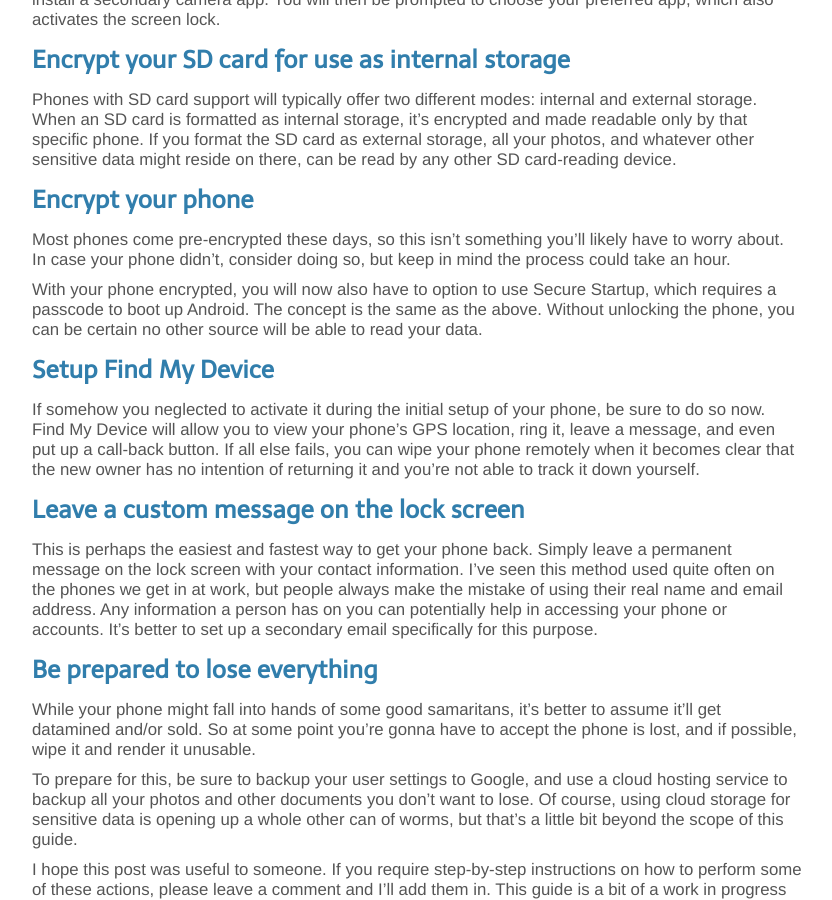
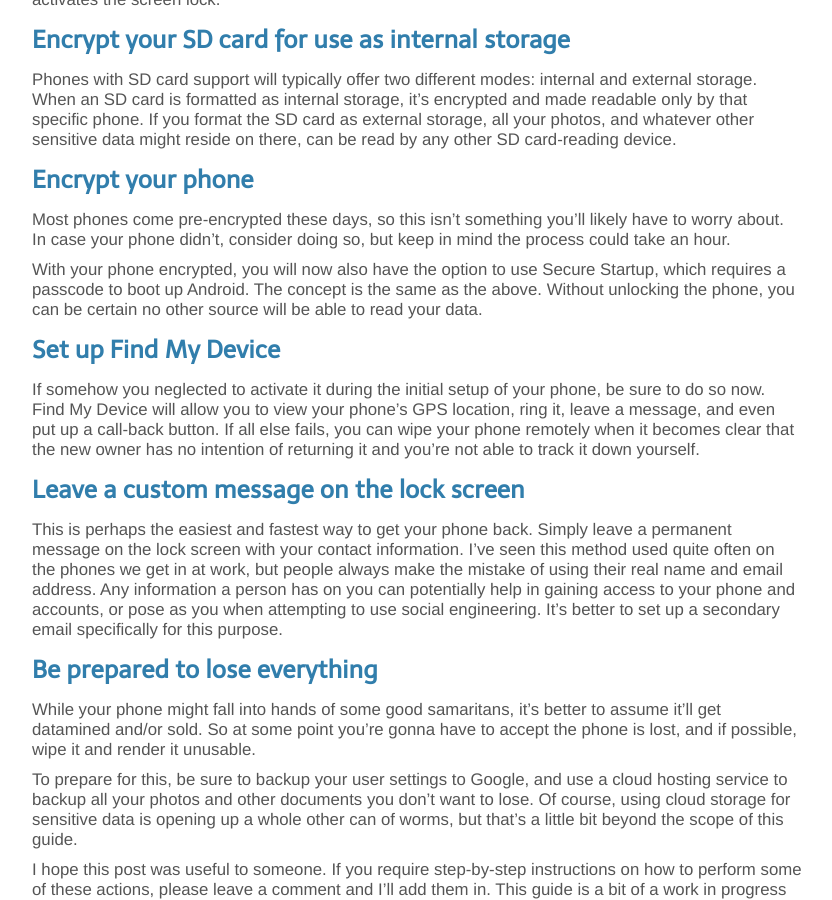
Before and after one commit to dimitrisneed/dimitrisneed.github.io, a Jekyll site: the page built from _posts/2018-12-23-Protect-your-phone-in-case-off-loss.md, in a window 1280 px wide and 900 px high, scrolled down 1562 px. Shown: the whole window, without its empty margins (23-855 px from the left). Built offline with Jekyll 4.4.1, drawn with Linux system fonts in a browser that asks for light colours; nearby versions of some CDN libraries; comment, search, counter and statistics services are not loaded; some of the changed text lies outside the part shown.

Commit message:
Update to first blog

```diff
--- a/_posts/2018-12-23-Protect-your-phone-in-case-off-loss.md
+++ b/_posts/2018-12-23-Protect-your-phone-in-case-off-loss.md
@@ -16,9 +16,8 @@
 
 ### But don’t use Smart Lock
 While fingerprint authentication has its faults, like the one scenario described above, it’s still far more secure than Google’s “Smart Lock” offerings.
-Face recognition is getting better but can still be fooled with a picture. If you like this method, consider using iris scanning instead.
-With GPS-based authentication, your phone will still be unlocked outside the house.
-Using a Bluetooth device isn’t very secure at all unless somehow this device is permanently attached to your body, and even then your phone can still be unlocked from a distance. All in all, avoid these.
+Face recognition is getting better but can still be fooled with a picture. Consider using iris scanning instead if you like this method. GPS-based smart lock is notoriously buggy and has far too large a range to provide any real protection.
+Keeping your phone unlocked while paired with a bluetooth device isn't very secure when on the go, but it's at least a safer alternative to GPS when at home. All in all though, avoid these if you can.
 
 ### PIN your SIM
 As a result of the many ways to lock one’s phone, the traditional SIM PIN is often neglected. Case in point, when my girlfriend got a new phone, she popped in her SIM, typed in the default 4-digit code, and never bothered with it again.
@@ -41,13 +40,13 @@
 ### Encrypt your phone
 Most phones come pre-encrypted these days, so this isn’t something you’ll likely have to worry about. In case your phone didn’t, consider doing so, but keep in mind the process could take an hour.
 
-With your phone encrypted, you will now also have to option to use Secure Startup, which requires a passcode to boot up Android. The concept is the same as the above. Without unlocking the phone, you can be certain no other source will be able to read your data.
+With your phone encrypted, you will now also have the option to use Secure Startup, which requires a passcode to boot up Android. The concept is the same as the above. Without unlocking the phone, you can be certain no other source will be able to read your data.
 
-### Setup Find My Device
+### Set up Find My Device
 If somehow you neglected to activate it during the initial setup of your phone, be sure to do so now. Find My Device will allow you to view your phone’s GPS location, ring it, leave a message, and even put up a call-back button. If all else fails, you can wipe your phone remotely when it becomes clear that the new owner has no intention of returning it and you're not able to track it down yourself.
 
 ### Leave a custom message on the lock screen
-This is perhaps the easiest and fastest way to get your phone back. Simply leave a permanent message on the lock screen with your contact information. I've seen this method used quite often on the phones we get in at work, but people always make the mistake of using their real name and email address. Any information a person has on you can potentially help in accessing your phone or accounts. It's better to set up a secondary email specifically for this purpose.
+This is perhaps the easiest and fastest way to get your phone back. Simply leave a permanent message on the lock screen with your contact information. I've seen this method used quite often on the phones we get in at work, but people always make the mistake of using their real name and email address. Any information a person has on you can potentially help in gaining access to your phone and accounts, or pose as you when attempting to use social engineering. It's better to set up a secondary email specifically for this purpose.
 
 ### Be prepared to lose everything
 While your phone might fall into hands of some good samaritans, it’s better to assume it'll get datamined and/or sold. So at some point you’re gonna have to accept the phone is lost, and if possible, wipe it and render it unusable.
```
